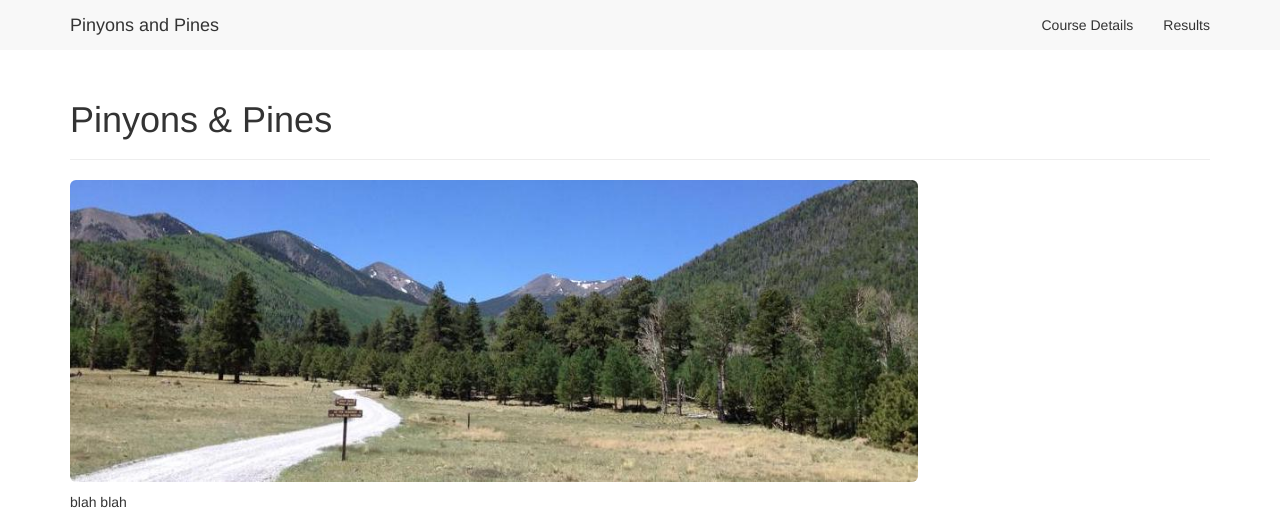
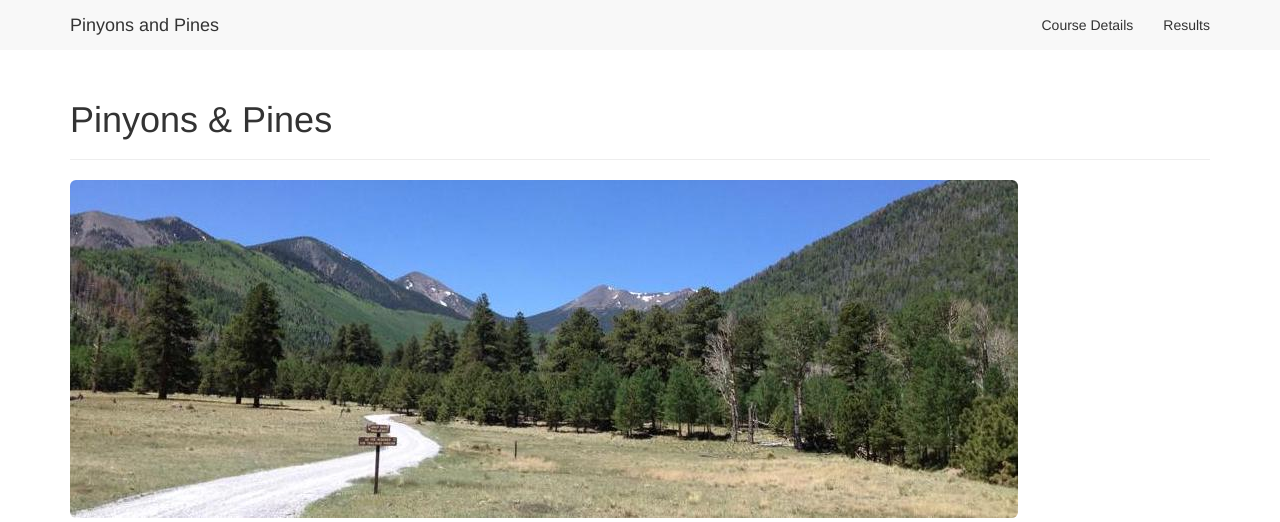
Before and after one commit to dcernst/PinyonsPines, a Jekyll site: the page built from index.md, in a window 1280 px wide and 1323 px high. Shown: the top 522 px of the window. Built offline with Jekyll 4.4.1, drawn with Linux system fonts in a browser that asks for light colours; nearby versions of some CDN libraries; grey boxes are pictures that could not be loaded.

Commit message:
Update to default

```diff
--- a/_layouts/default.html
+++ b/_layouts/default.html
@@ -8,7 +8,7 @@
 </div>
 
 <div class="row">
-<div class="col-xs-9 col-sm-9 col-md-9 col-lg-9">
+<div class="col-xs-12 col-sm-12 col-md-12 col-lg-12">
 {{ content }}
 </div>
 
```
